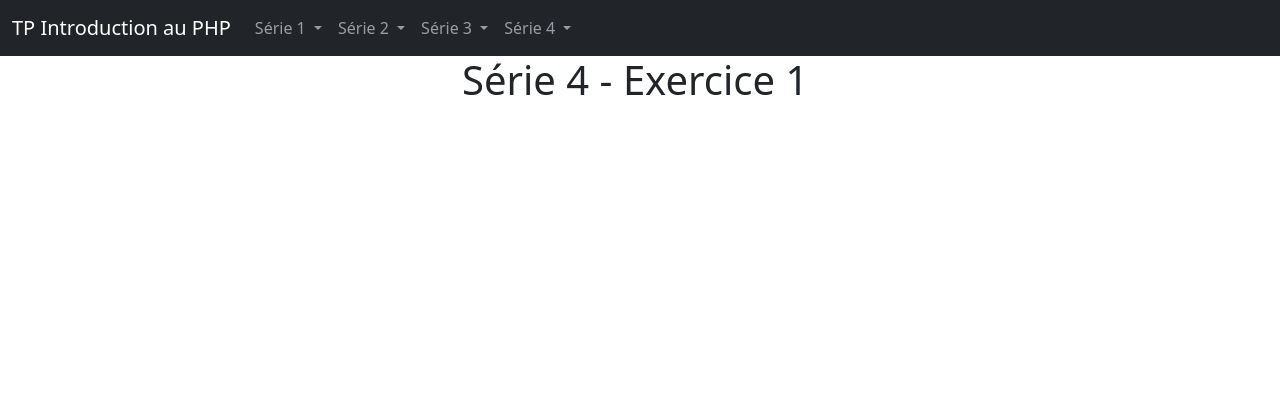
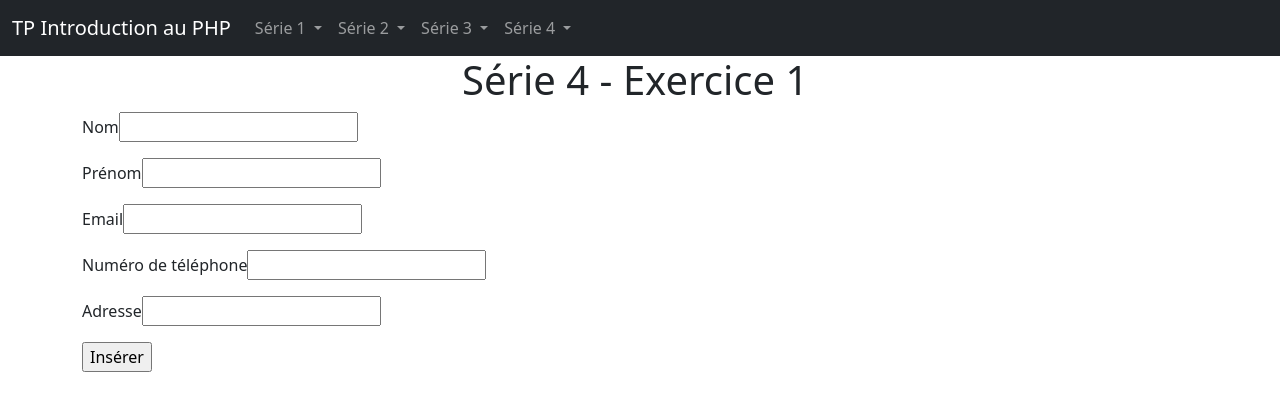
Before and after one commit to arthurmadecprevost/tp-intro-php, a PHP site: page /intro_php/serie4/ajouter.php in a window 1280 px wide. Shown: the top 411 px of the page. Run offline with PHP 8.4, Linux system fonts and the light colour scheme; some libraries are stand-ins or nearby versions.

Commit message:
added insert

```diff
--- a/serie4/ajouter.php
+++ b/serie4/ajouter.php
@@ -15,6 +15,14 @@
             </div>
             <div class="col-sm">
             </div>
+            <form action="insert.php" method="post">
+              <p>Nom<input type="text" name="LastName"></p>
+              <p>Prénom<input type="text" name="FirstName"></p>
+              <p>Email<input type="text" name="Email"></p>
+              <p>Numéro de téléphone<input type="text" name="ContactNumber"></p>
+              <p>Adresse<input type="text" name="Address"></p>
+              <p><input type="submit" name="insert" value="Insérer"></p>
+            </form>
         </div>
 
     </div>
```
